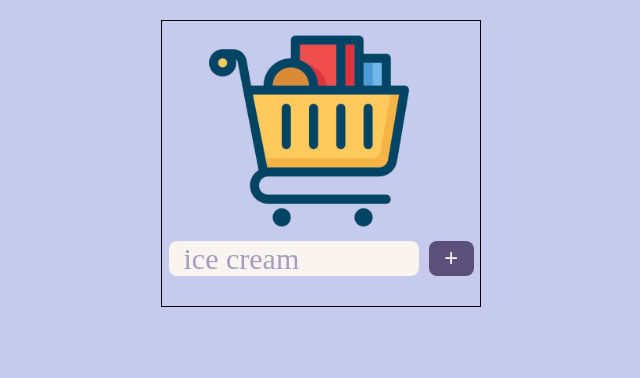
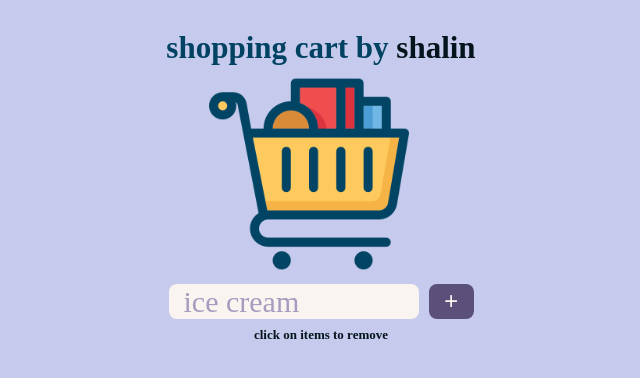
Before and after one commit to shal-in/shopping-cart-firebase, a plain HTML site: page index.html in a window 1280 px wide. Shown: the whole page, without its empty margins (319-959 px from the left). Drawn offline with Linux system fonts and the light colour scheme; no server answers.

Commit message:
added fade in effect and other minor style changes

```diff
--- a/index.css
+++ b/index.css
@@ -2,6 +2,11 @@
     padding: 0;
     margin: 0;
     box-sizing: border-box
+}
+
+:root {
+    --border-style: none;
+    /* --border-style: 1px solid black; */
 }
 
 body{
@@ -11,6 +16,34 @@ body{
     padding: 20px;
 }
 
+.fade-in {
+    animation: fadeIn 0.5s;
+}
+
+@keyframes fadeIn {
+    from {
+        opacity: 0;
+    }
+
+    to {
+        opacity: 1;
+    }
+}
+
+.fade-out {
+    animation: fadeOut 0.5s;
+}
+
+@keyframes fadeOut {
+    from {
+        opacity: 1;
+    }
+
+    to {
+        opacity: 0;
+    }
+}
+
 #button-container{
     display: flex;
     flex-wrap: wrap;
@@ -18,8 +51,25 @@ body{
     justify-content: center;
     padding-top:10px;
     max-width: 320px;
-    border: 1px solid black;
     margin: 0;
+    border: var(--border-style);
+}
+
+.header {
+    cursor: auto;
+    color: #004262;
+    border: var(--border-style);
+    font-size: 31px;
+    padding-bottom: 8px;
+}
+
+#header-button {
+    cursor: pointer;
+    color: #04141c;
+}
+
+#header-button:hover {
+    color: #969b9f;
 }
 
 #cart-image{
@@ -35,7 +85,7 @@ body{
     font-family: 'Times New Roman';
     font-size: 30px;
     margin-top: 10px;
-    margin-bottom: 30px;
+    margin-bottom: 3px;
     border: none;
     border-radius: 8px;
     padding-left: 15px;
@@ -50,13 +100,14 @@ body{
 }
 
 #add-button{
+    cursor: pointer;
     width: 45px;
     height: 35px;
     color: #FAF4F0 ;
     background-color: #5B507A;
     margin-top: 10px;
     margin-left: 10px;
-    margin-bottom: 30px;
+    margin-bottom: 3px;
     border: none;
     border-radius: 8px;
     font-family: 'Times New Roman';
@@ -69,15 +120,28 @@ body{
     color: #5B507A;
 }
 
+#remove-text {
+    margin-top: 5px;
+    text-align: center;
+    width: 320px;
+    font-size: small;
+    font-weight: bolder;
+    color: #04141c;
+    border: var(--border-style);
+}
+
 ul {
     list-style-type: none;
     padding: 0;
     display: flex;
     flex-wrap: wrap;
     gap: 10px;
+    border: var(--border-style);
+    margin-top: 10px;
 }
 
 ul li {
+    cursor: pointer;
     font-size: 20px;
     background-color: #5B507A;
     padding: 15px;
--- a/index.html
+++ b/index.html
@@ -7,13 +7,16 @@
     <title>shopping cart by shalin</title>
 </head>
 <body>
-    <div id="button-container">
+    <div class='fade-in' id="button-container">
+        <h1 class='header' id="header-text">shopping cart by&nbsp;</h1>
+        <h1 class='header' id="header-button"> shalin</h1>
         <img id="cart-image" src="assets/cart-icon-2.png">
         <input type="text" id="input-field" placeholder="ice cream">
         <button id="add-button">+</button>
         <div id="list-container">
             <ul id="shopping-list"></ul>
         </div>
+        <h1 id="remove-text">click on items to remove</h1>
     </div>
     <script src="index.js" type="module"></script>
 </body>
--- a/index.js
+++ b/index.js
@@ -15,6 +15,9 @@ let entries;
 const inputEl = document.getElementById('input-field');
 const addButtonEl = document.getElementById('add-button');
 const shoppingListEl = document.getElementById('shopping-list');
+const headerBtnEl = document.getElementById('header-button');
+
+headerBtnEl.addEventListener('click', () => window.location.href = "https://github.com/shal-in")
 
 let firstLoad = true;
 
@@ -22,6 +25,7 @@ onValue(shoppingListRef, (snapshot) => {
     if (snapshot.exists()) {
         entries = Object.entries(snapshot.val());
         values = Object.values(snapshot.val());
+
         if (firstLoad === true) {
             for (let entry of entries) {
                 let entryID = entry[0];
@@ -29,14 +33,10 @@ onValue(shoppingListRef, (snapshot) => {
 
                 addToHTML(entryID, entryValue);
             }
-        firstLoad = false
+            firstLoad = false;
         }
-
-
-
     }
 });
-
 
 
 
@@ -83,6 +83,7 @@ function addButtonFunction() {
 function addToHTML(key, value) {
     let newItem = document.createElement('li');
     newItem.setAttribute('id', key);
+    newItem.setAttribute('class', 'fade-in');
     newItem.textContent = value
     newItem.addEventListener('click', () => removeFromHTML(key));
 
@@ -95,8 +96,11 @@ function removeFromHTML(key) {
 
     let item = document.getElementById(key);
     if (item) {
-      let parentElement = item.parentNode;
-      parentElement.removeChild(item);
+        let parentElement = item.parentNode;
+        item.setAttribute('class', 'fade-out')
+        setTimeout(function() {
+            parentElement.removeChild(item);
+        }, 490);
     }
 }
 
```
